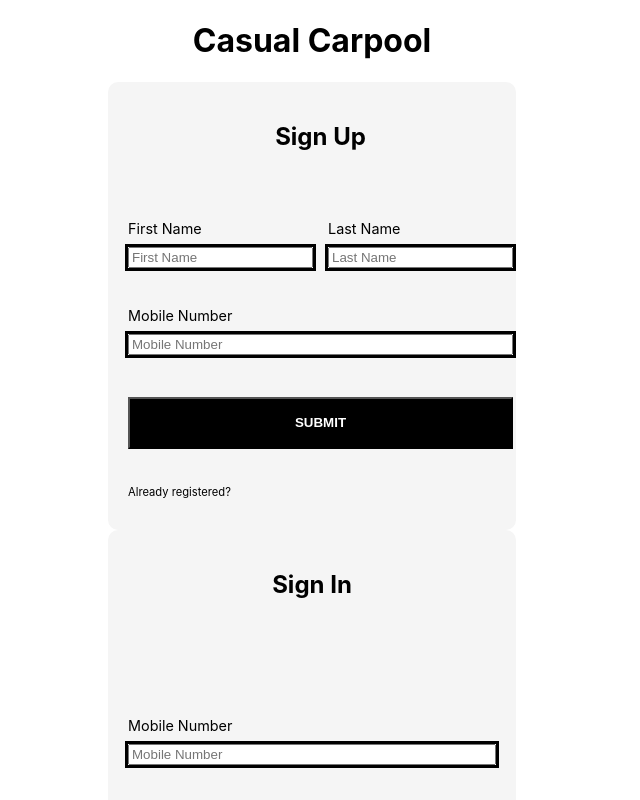
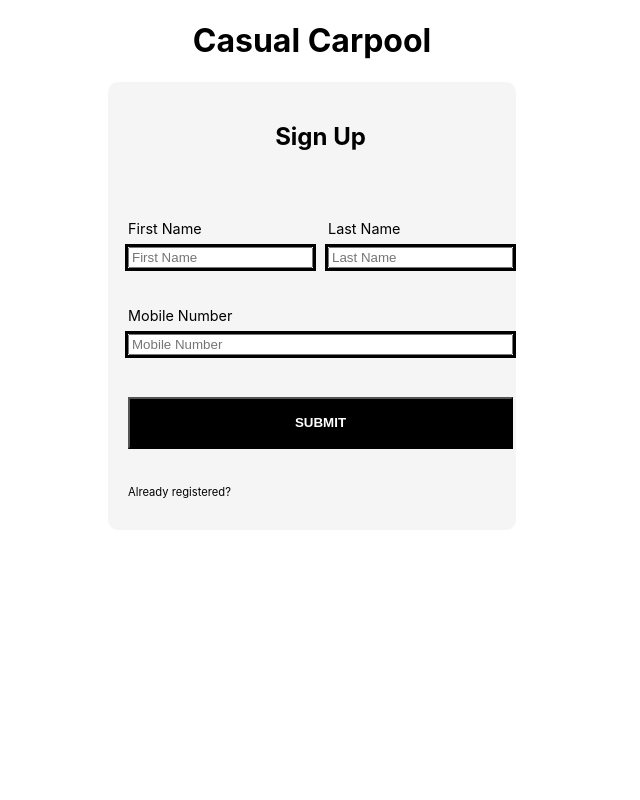
Before and after one commit to Runtime-Terror-Stack/casual-carpool-frontend, a React (Create React App) app: page / in a window 1280 px wide. Shown: the top 800 px of the page, without its empty margins (328-968 px from the left). Built offline with nearby package versions, Linux system fonts and the light colour scheme; no server answers.

Commit message:
Uncommented unused code

```diff
--- a/src/App.js
+++ b/src/App.js
@@ -1,5 +1,5 @@
 import React from "react";
-import Login from "./components/Account/Login";
+// import Login from "./components/Account/Login";
 // import OTPVerify from "./components/Account/OTPVerify";
 // import Button from "./components/Button/Button";
 // import TestService from "./services/TestService";
@@ -10,7 +10,7 @@ function App() {
     <div className="App">
       <h1>Casual Carpool</h1>
       <Register />
-      <Login />
+      {/* <Login /> */}
       {/* <OTPVerify /> */}
     </div>
   );
```
